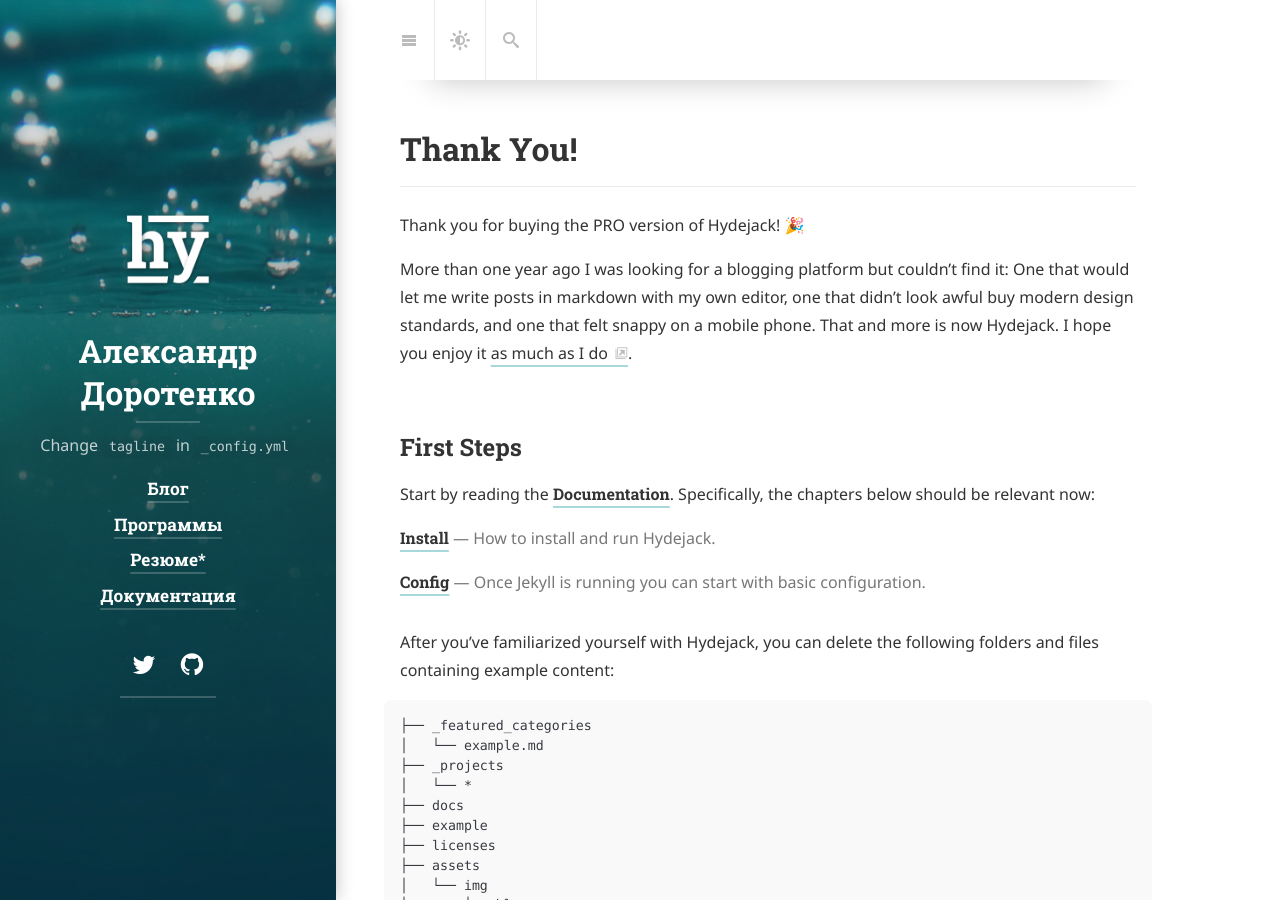
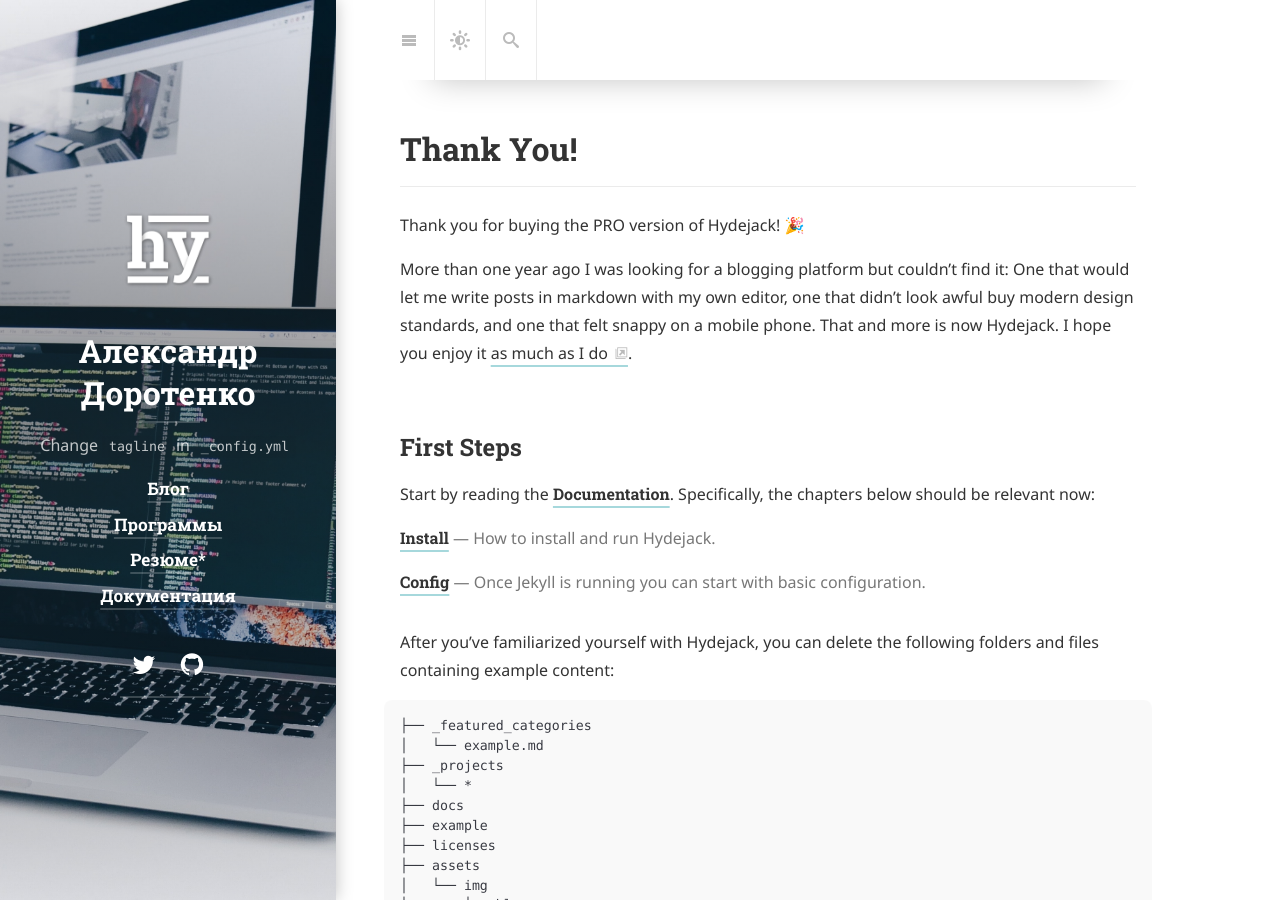
Before and after one commit to xCounsel/aledosoft, a Jekyll site: the page built from index.md, in a window 1280 px wide and 900 px high. Built offline with Jekyll 4.4.1, drawn with Linux system fonts in a browser that asks for light colours; cached includes are drawn as plain includes; nearby versions of some CDN libraries; some web fonts are replaced; library files that are not in the unit come from our copies.

Commit message:
Update _config.yml

```diff
--- a/_config.yml
+++ b/_config.yml
@@ -89,7 +89,7 @@ paginate_path:         /blog/:num/
 # ----------------------------------------------------------------------------------------
 
 # Sidebar image and theme color of the site.
-accent_image:          /assets/img/sidebar-bg.jpg
+accent_image:          /assets/img/sidebar-2.jpg
 accent_color:          rgb(79,177,186)
 
 # This is used for the `theme-color` meta tag,
```
